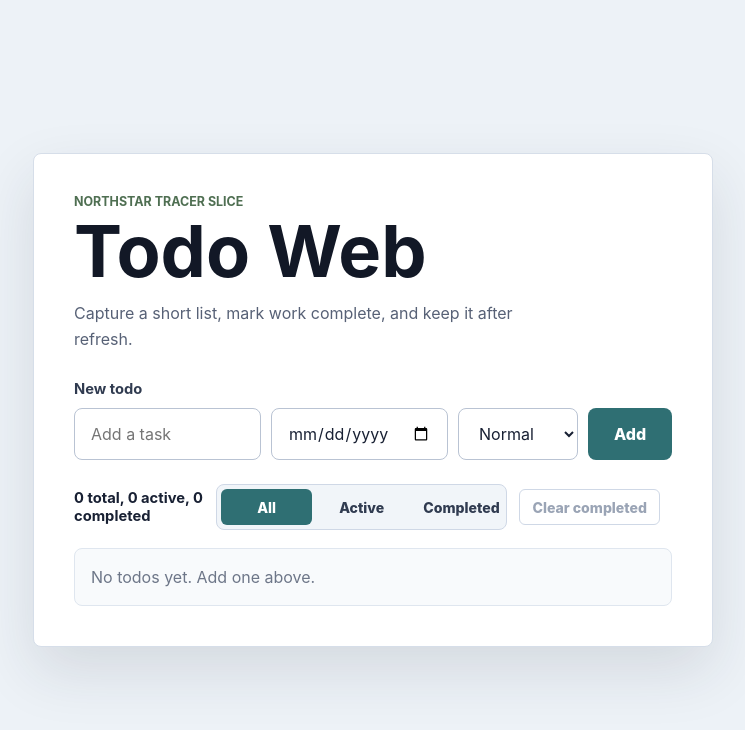
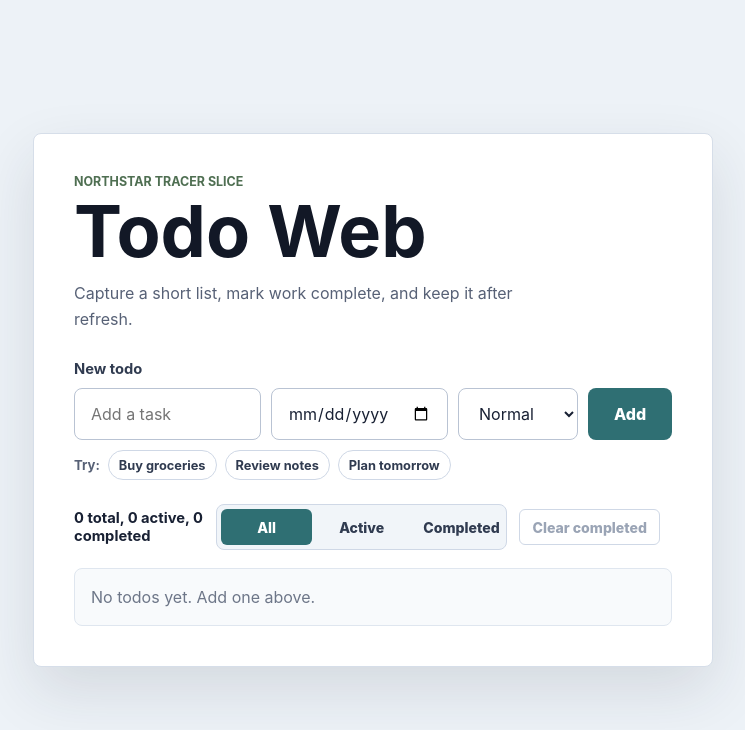
Before and after one commit to paulpai0412/northstar-todo-web, a React (Vite) app: page / in a window 1280 px wide. Shown: the top 730 px of the page, without its empty margins (267-1012 px from the left). Built offline with nearby package versions, Linux system fonts and the light colour scheme.

Commit message:
Add quick-add todo examples near input

```diff
--- a/src/main.tsx
+++ b/src/main.tsx
@@ -1,4 +1,4 @@
-import { FormEvent, useEffect, useState } from "react";
+import { FormEvent, useEffect, useRef, useState } from "react";
 import { createRoot } from "react-dom/client";
 import {
   addTodo,
@@ -32,6 +32,7 @@ const PRIORITY_LABELS: Record<TodoPriority, string> = {
   normal: "Normal",
   high: "High"
 };
+const QUICK_ADD_EXAMPLES = ["Buy groceries", "Review notes", "Plan tomorrow"];
 
 function App() {
   const [todos, setTodos] = useState<Todo[]>(() => loadTodos());
@@ -42,6 +43,7 @@ function App() {
   const [hideCompleted, setHideCompleted] = useState(false);
   const [editingTodoId, setEditingTodoId] = useState<string | null>(null);
   const [editingTodoText, setEditingTodoText] = useState("");
+  const todoInputRef = useRef<HTMLInputElement>(null);
 
   const { total: totalCount, active: activeCount, completed: completedCount } =
     getTodoProgress(todos);
@@ -104,6 +106,7 @@ function App() {
           <div className="todo-entry">
             <input
               id="todo-input"
+              ref={todoInputRef}
               type="text"
               value={todoText}
               onChange={(event) => setTodoText(event.target.value)}
@@ -130,6 +133,22 @@ function App() {
               ))}
             </select>
             <button type="submit">Add</button>
+          </div>
+          <div className="quick-add-row" aria-label="Quick add examples">
+            <span className="quick-add-label">Try:</span>
+            {QUICK_ADD_EXAMPLES.map((example) => (
+              <button
+                key={example}
+                type="button"
+                className="quick-add-button"
+                onClick={() => {
+                  setTodoText(example);
+                  todoInputRef.current?.focus();
+                }}
+              >
+                {example}
+              </button>
+            ))}
           </div>
         </form>
 
--- a/src/styles.css
+++ b/src/styles.css
@@ -120,6 +120,41 @@ h1 {
 
 .todo-entry button:hover {
   background: #24595d;
+}
+
+.quick-add-row {
+  display: flex;
+  flex-wrap: wrap;
+  gap: 8px;
+  align-items: center;
+}
+
+.quick-add-label {
+  color: #576176;
+  font-size: 0.82rem;
+  font-weight: 700;
+}
+
+.quick-add-button {
+  min-height: 30px;
+  padding: 0 10px;
+  border: 1px solid #cfd8e6;
+  border-radius: 999px;
+  color: #303b50;
+  background: #ffffff;
+  font-size: 0.8rem;
+  font-weight: 700;
+  cursor: pointer;
+}
+
+.quick-add-button:hover {
+  border-color: #9caec4;
+  background: #eef3f4;
+}
+
+.quick-add-button:focus-visible {
+  border-color: #2f6f73;
+  outline: var(--focus-ring-outline);
 }
 
 .todo-toolbar {
```
Also changed, not shown: 1 other file (tests, documents, lock files or other folders).
